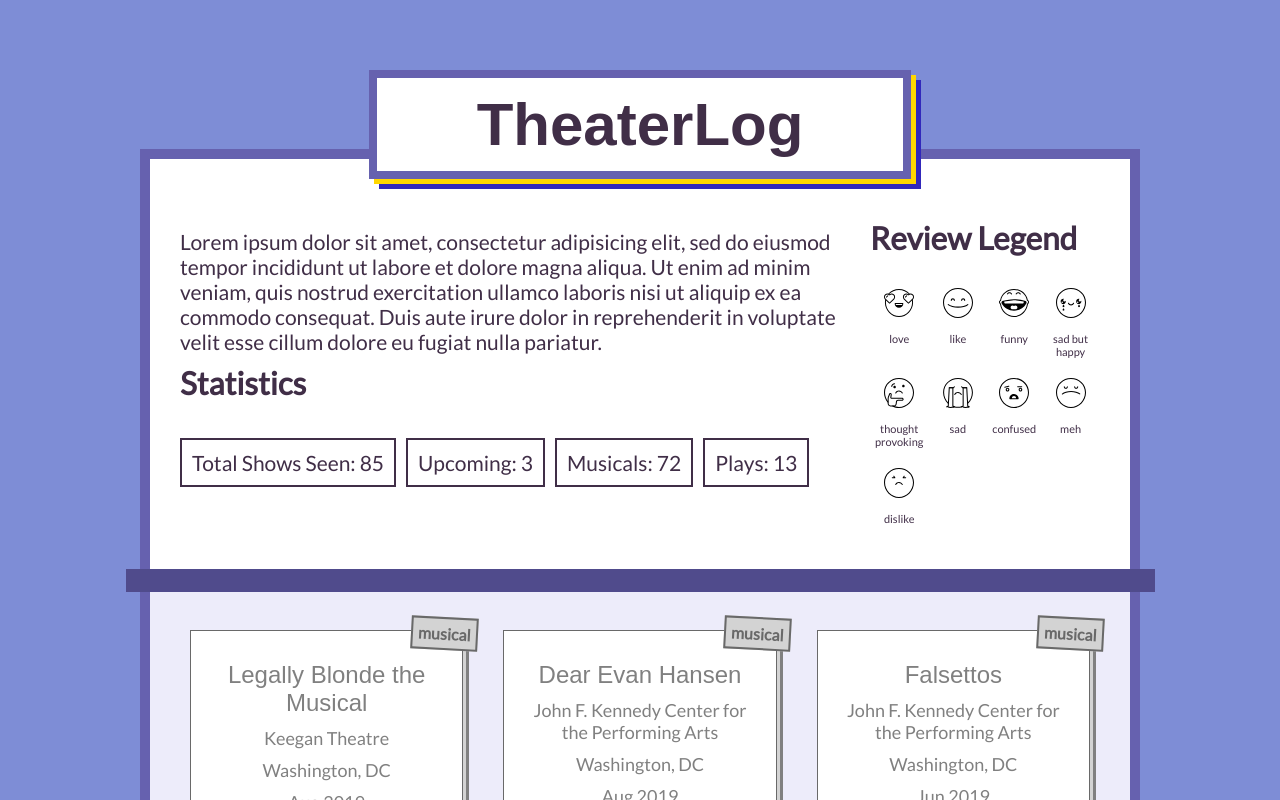
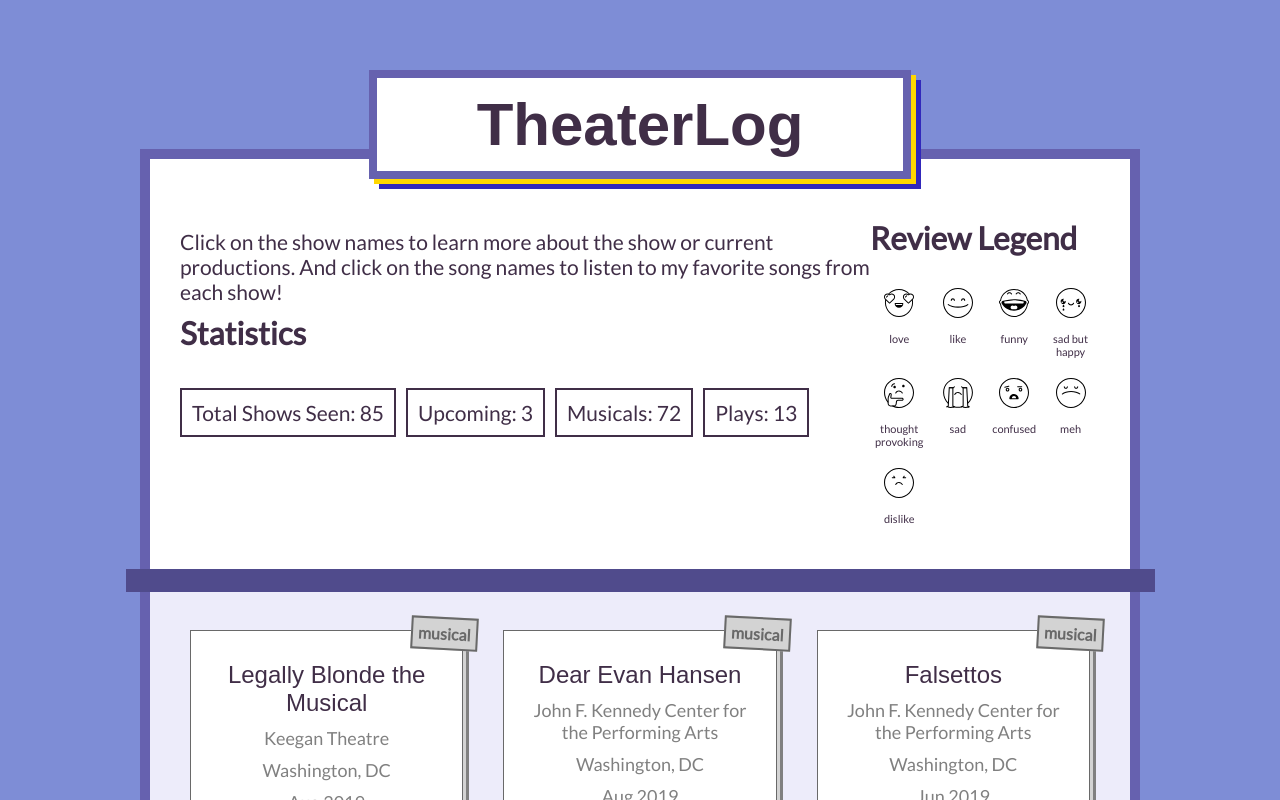
Before and after one commit to brittanyrw/theaterlog, a Vue app: page / in a window 1280 px wide. Shown: the top 800 px of the page. Built offline with nearby package versions, Linux system fonts and the light colour scheme; a web font is replaced by a local one.

Commit message:
add song and show link structure

```diff
--- a/src/components/Hero.vue
+++ b/src/components/Hero.vue
@@ -3,11 +3,7 @@
     <h1>TheaterLog</h1>
     <div class="statistics">
       <div class="statistics-content">
-        <p>Lorem ipsum dolor sit amet, consectetur adipisicing elit, sed do eiusmod
-        tempor incididunt ut labore et dolore magna aliqua. Ut enim ad minim veniam,
-        quis nostrud exercitation ullamco laboris nisi ut aliquip ex ea commodo
-        consequat. Duis aute irure dolor in reprehenderit in voluptate velit esse
-        cillum dolore eu fugiat nulla pariatur.</p>
+        <p>Click on the show names to learn more about the show or current productions. And click on the song names to listen to my favorite songs from each show!</p>
         <div class="stats">
           <h2>Statistics</h2>
           <p class="counter">Total Shows Seen: {{ shows.length + 26}}</p>
--- a/src/components/Shows.vue
+++ b/src/components/Shows.vue
@@ -21,7 +21,7 @@
 				</div>
 				<div class="show-info">
 					<p class="type">{{show.type}}</p>
-					<p class="show-name">{{ show.name }}</p>
+					<p class="show-name"><a v-bind:href="show.link" target="_blank">{{ show.name }}</a></p>
 					<p class="show-theater">{{ show.theater }}</p>
 					<p class="show-location">{{ show.location }}</p>
 					<p class="show-date">{{ show.date }}</p>
@@ -31,7 +31,7 @@
 					<div class="fav-song">
 						<p class="song-label">
 						<font-awesome-icon icon="music" class="fs-icon" /></p>
-						<p class="song-name">{{ show.favSong }}</p>
+						<p class="song-name"><a v-bind:href="show.favSongLink" target="_blank">{{ show.favSong }}</a></p>
 					</div>
 				</div>
 			</div>
@@ -61,6 +61,7 @@ export default {
 		}
 	}
 }
+
 </script>
 <style>
 	.row {
@@ -89,6 +90,7 @@ export default {
 		position: relative;
 		border: 2px solid #402e47;
 		box-shadow: 3px 3px 0 #9994E1, 6px 6px 0 #3128BB;
+		transition: .5s;
 		/*box-shadow: -4px 4px 0 pink, -8px 8px 0 #4579f5, -12px 12px 0 gold;*/
 	}
 
@@ -103,6 +105,17 @@ export default {
 		font-family: 'Amaranth', sans-serif;
 		font-size: 24px;
 
+	}
+
+	.show-name a {
+		color: #402e47;
+		text-decoration: none;
+		transition: .5s;
+	}
+
+	.show-name a:hover {
+		color: #3128BB;
+		transition: .5s;
 	}
 
 	.show-theater, .show-location, .show-date {
@@ -152,6 +165,15 @@ export default {
 		margin-bottom: 8px;
 	}
 
+	.show .fav-icon {
+		transition: .5s;
+	}
+
+	.show .fav-icon:hover {
+		transform: scale(1.2);
+		transition: .5s;
+	}
+
 	.show-opinion .multi-view {
 		background-color: #908ae2;
 		height: 30px;
@@ -199,8 +221,19 @@ export default {
 	.song-label, .song-name {
 		display: inline-block;
 	}
+
+	.song-name a {
+		text-decoration: none;
+		color: #402e47;
+		transition: .5s;
+	}
+
 	.song-label {
 		margin-right: 5px;
+	}
+
+	.fav-song:hover .fs-icon {
+		transform: rotate(5deg);
 	}
 
 	@media screen and (max-width: 992px){
--- a/src/data/shows.js
+++ b/src/data/shows.js
@@ -54,11 +54,13 @@ export const showList = [
     },{
     id: 's55',
     name: "Dear Evan Hansen",
+    link: 'https://dearevanhansen.com/',
     theater: "Music Box Theatre",
     date: "Jan 2019",
     location: "New York, NY",
     illustration: 'laptop',
     favSong: 'Words Fail',
+    favSongLink: 'https://www.google.com',
     fav: true,
     upcoming: false,
     multi: 3,
```
